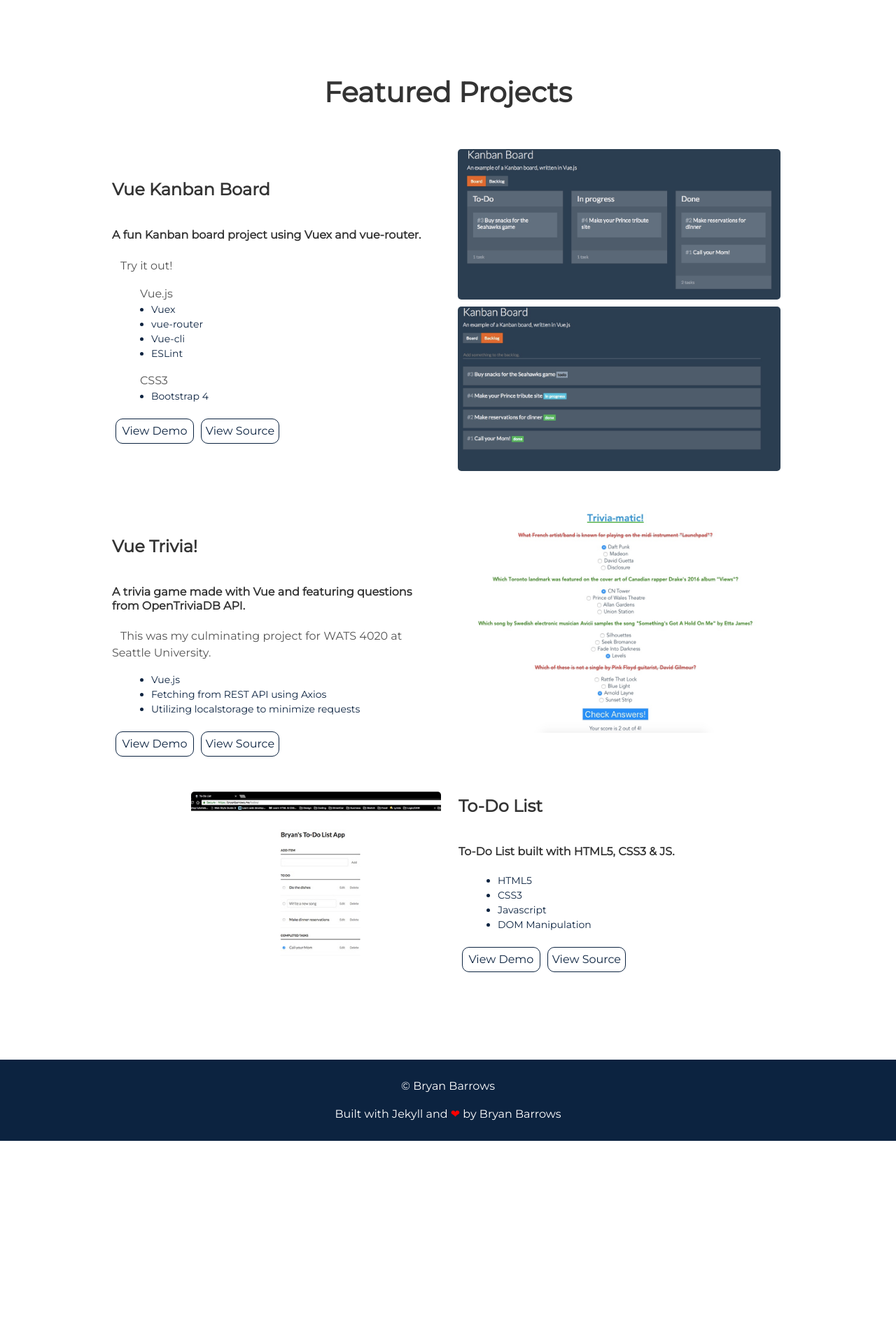
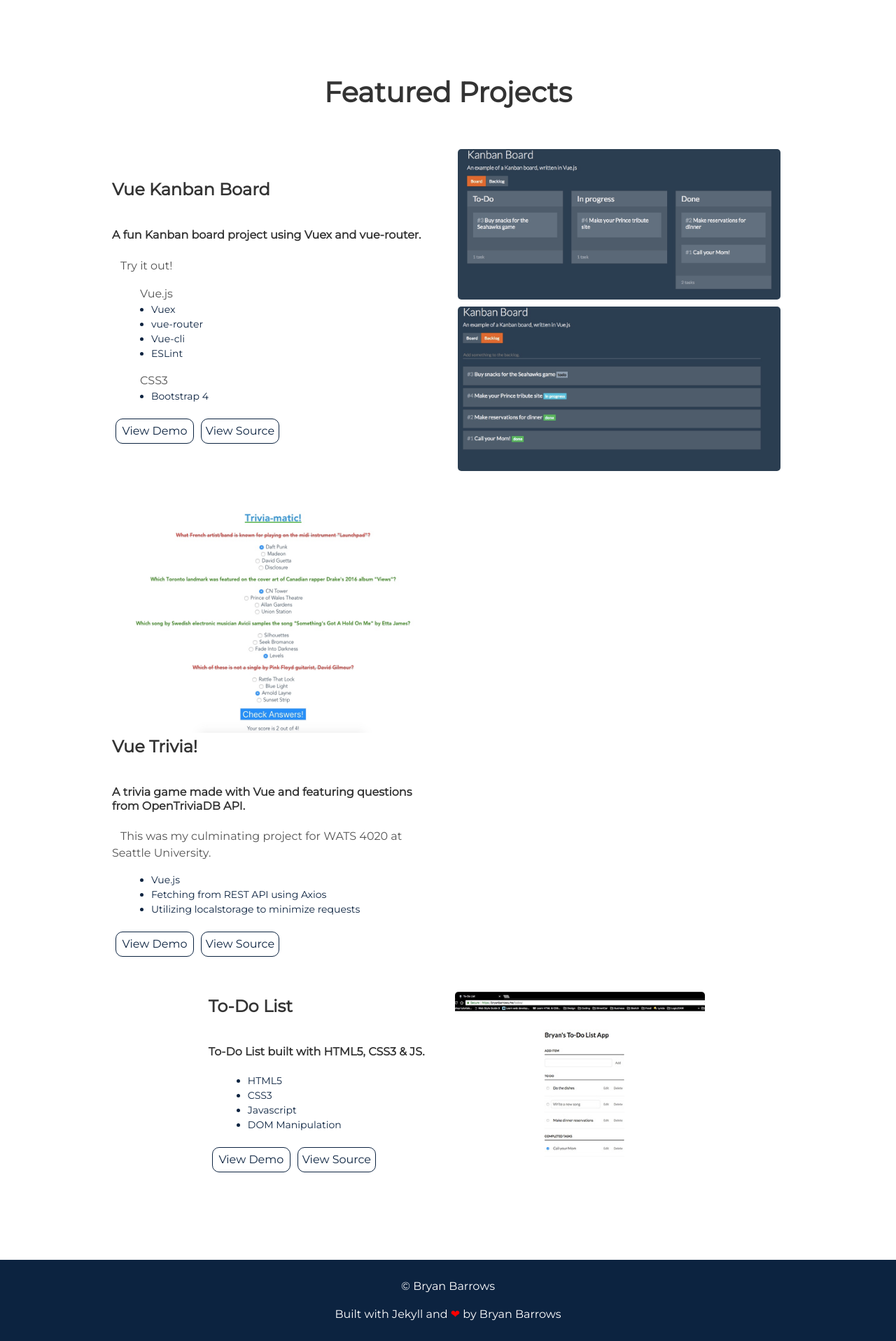
Before and after one commit to bbarrows89/bbarrows89.github.io, a Jekyll site: the page built from index.html, in a window 1280 px wide. Shown: the part 1859-3775 px from the top of the page at 70% size. Built offline with Jekyll 4.4.1, drawn with Linux system fonts in a browser that asks for light colours; before the commit the page ends 3489 px from its top, so only the background shows below that.

Commit message:
stagger position of images for projects

```diff
--- a/_includes/projects.html
+++ b/_includes/projects.html
@@ -32,7 +32,7 @@
   </div>
 </div>
 <div class="user-projects">
-    <div class="images-right">
+    <div class="images-left">
       <a target="_blank" href="https://bryanbarrows.me/vue-quiz/">
         <img alt="vue trivia" src="{{ "/assets/img/vue-trivia.jpg" | prepend: site.baseurl }}" />
       </a>
@@ -55,7 +55,7 @@
     </div>
   </div>
 <div class="user-projects">
-  <div class="images-left">
+  <div class="images-right">
     <a target="_blank" href="https://bryanbarrows.me/todos">
       <img id="todo" alt="Bryan's To-Do List App" src="{{ "/assets/img/todo-list.jpg" | prepend: site.baseurl }}" />
     </a>
```
